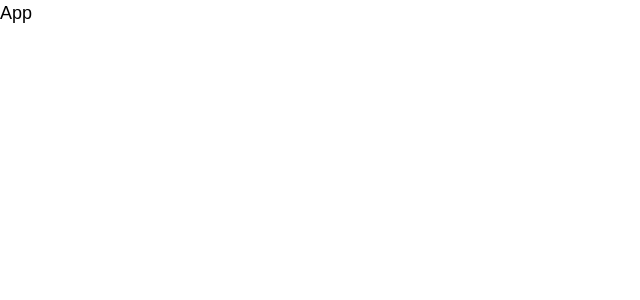
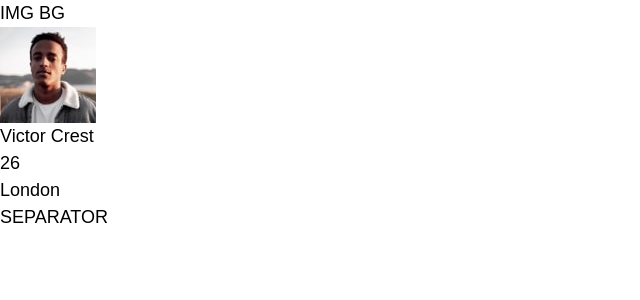
Before and after one commit to Carlos-Marte/profile-card, a React (Vite) app: page / in a window 1280 px wide. Shown: the top 300 px of the page, without its empty margins (0-640 px from the left). Built offline with nearby package versions, Linux system fonts and the light colour scheme.

Commit message:
Add component ProfileCard

```diff
--- a/src/App.jsx
+++ b/src/App.jsx
@@ -1,22 +1,20 @@
-/*
-
-  Victor Crest
-  26
-  London
-
-  80K
-  Followers
-
-  803K
-  Likes
-
-  1.4K
-  Photos
-
-*/
+import { ProfileCard } from "./components/ProfileCard";
+import VictorPhoto from "./assets/image-victor.jpg";
 
 const App = () => {
-    return <h1 className="text-red-600">App</h1>;
+    return (
+        <ProfileCard
+            srcImg={VictorPhoto}
+            name="Victor Crest"
+            age={26}
+            location="London"
+            socialStats={{
+                followers: "80",
+                likes: "803",
+                photos: "1.4",
+            }}
+        />
+    );
 };
 
 export default App;
--- /dev/null
+++ b/src/components/ProfileCard.jsx
@@ -0,0 +1,22 @@
+import { SocialStats } from "./SocialStats";
+
+export const ProfileCard = ({ srcImg, name, age, location, socialStats }) => {
+    return (
+        <section>
+            <div>IMG BG</div>
+            <div>
+                <img src={srcImg} alt={`Photo of ${name}`} />
+
+                <div>
+                    <div>
+                        <h1>{name}</h1>
+                        <span>{age}</span>
+                    </div>
+                    <p>{location}</p>
+                </div>
+            </div>
+
+            <div>SEPARATOR</div>
+        </section>
+    );
+};
```
